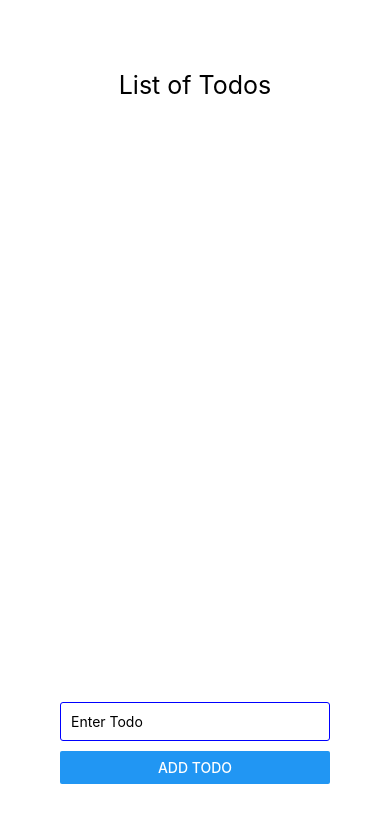
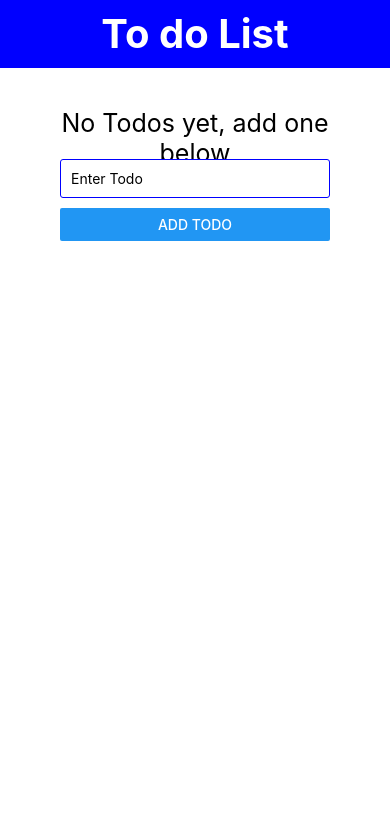
Before and after one commit to mo-shawa/react-native-todo-app, a React Native app: screen / in a window 390 px wide. Shown: the top 822 px of the page. Built offline with nearby package versions, Linux system fonts and the light colour scheme.

Commit message:
responsive scroll area, fixed position text input

```diff
--- a/App.js
+++ b/App.js
@@ -1,33 +1,46 @@
 import React, { useState } from 'react';
 import { StatusBar } from 'expo-status-bar';
 import { StyleSheet, Text, View, TextInput, Button, ScrollView } from 'react-native';
+import TodoItem from './components/TodoItem';
+import Header from './components/Header';
 
 export default function App() {
   const [todoItem, setTodoItem] = useState('')
   const [todoList, setTodoList] = useState([])
+
   const addTodoItem = () => {
     if (todoItem.trim() == '') return
     setTodoList([...todoList, todoItem])
     setTodoItem('')
   }
+
+  const deleteTodo = (index) => {
+    let todos = [...todoList]
+    todos.splice(index, 1)
+    setTodoList(todos)
+  }
+  // TODO: 'done' drawer => new state holder
+  // sort by priority or date created maybe deadline => new state in todo list
+  // reminders => look into reminders for android and ios
+  // subtasks [progress bars]
   return (
-    <View style={styles.container}>
-      <View>
-        <TextInput style={styles.textInput} placeholder='Enter Todo' onChangeText={text => setTodoItem(text)} value={todoItem} />
-        <Button title='Add Todo' onPress={() => addTodoItem()} />
-      </View>
-      <View>
-        <Text style={styles.heading}>List of Todos</Text>
-
+    <View>
+      <Header title='To do List' />
+      <View style={styles.container}>
         <ScrollView>
-          {todoList.map((todo, index) => {
-            return (
-              <View key={index} style={styles.todoItem}>
-                <Text>{todo}</Text>
-              </View>
-            )
-          })}
+          <View>
+            {todoList.length === 0 ? <Text style={styles.heading}>No Todos yet, add one below</Text> : null}
+            {todoList.map((todo, index) => {
+              return (
+                <TodoItem todo={todo} key={index} index={index} delete={deleteTodo} />
+              )
+            })}
+          </View>
         </ScrollView>
+        <View>
+          <TextInput style={styles.textInput} placeholder='Enter Todo' onChangeText={text => setTodoItem(text)} value={todoItem} />
+          <Button style={styles.button} title='Add Todo' onPress={() => addTodoItem()} />
+        </View>
       </View>
     </View>
   );
@@ -35,11 +48,11 @@ export default function App() {
 
 const styles = StyleSheet.create({
   container: {
-    padding: 60,
+    paddingHorizontal: 60,
+    paddingVertical: 30,
     display: 'flex',
-    flexDirection: 'column-reverse',
     justifyContent: 'space-between',
-    height: '100%'
+    height: '75%'
   },
   textInput: {
     padding: 10,
@@ -53,10 +66,4 @@ const styles = StyleSheet.create({
     textAlign: 'center',
     marginVertical: 10
   },
-  todoItem: {
-    borderBottomColor: '#222222',
-    borderBottomWidth: 1,
-    marginVertical: 5,
-    padding: 15
-  }
 });
--- /dev/null
+++ b/components/Header.jsx
@@ -0,0 +1,29 @@
+import { View, Text, StyleSheet } from 'react-native'
+import React from 'react'
+
+export default function Header(props) {
+    return (
+        <View style={styles.header}>
+            <Text style={styles.title}>{props.title}</Text>
+        </View>
+    )
+}
+
+const styles = StyleSheet.create({
+    header: {
+        backgroundColor: 'blue',
+        height: '25%',
+        display: 'flex',
+        alignItems: 'center',
+        justifyContent: 'center',
+        // borderBottomRightRadius: 100,
+        // borderBottomWidth: 0,
+        // borderRightWidth: 2,
+        // borderColor: 'cyan'
+    },
+    title: {
+        fontSize: 40,
+        fontWeight: '700',
+        color: 'white',
+    }
+})
--- /dev/null
+++ b/components/TodoItem.jsx
@@ -0,0 +1,36 @@
+import React from "react";
+import { View, Text, StyleSheet } from "react-native"
+import { AntDesign } from '@expo/vector-icons';
+
+
+export default function TodoItem(props) {
+    return (
+        <View style={styles.todoItem}>
+            <Text style={styles.todoText}>{props.todo}</Text>
+            <AntDesign style={styles.deleteIcon} name='delete' size={20} color='red' onPress={() => props.delete(props.index)} />
+        </View>
+    )
+}
+
+const styles = StyleSheet.create({
+    todoItem: {
+        padding: 15,
+        backgroundColor: '#f5f5f5',
+        marginTop: 5,
+        borderRadius: 5,
+        borderWidth: 0.5,
+        borderColor: 'blue',
+        display: 'flex',
+        flexDirection: 'row',
+        justifyContent: 'space-between',
+        alignItems: 'center',
+    },
+    todoText: {
+        // padding: 15,
+        maxWidth: '80%',
+    },
+    deleteIcon: {
+        padding: 15,
+        // margin: 5,
+    }
+})
```
